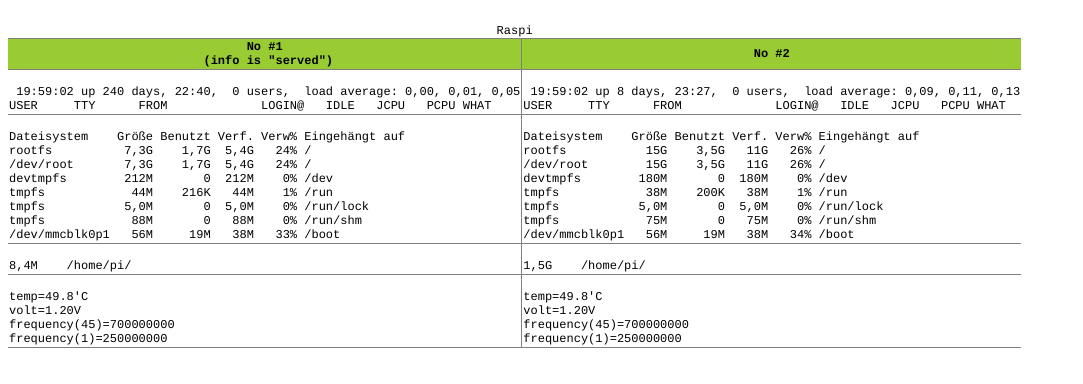
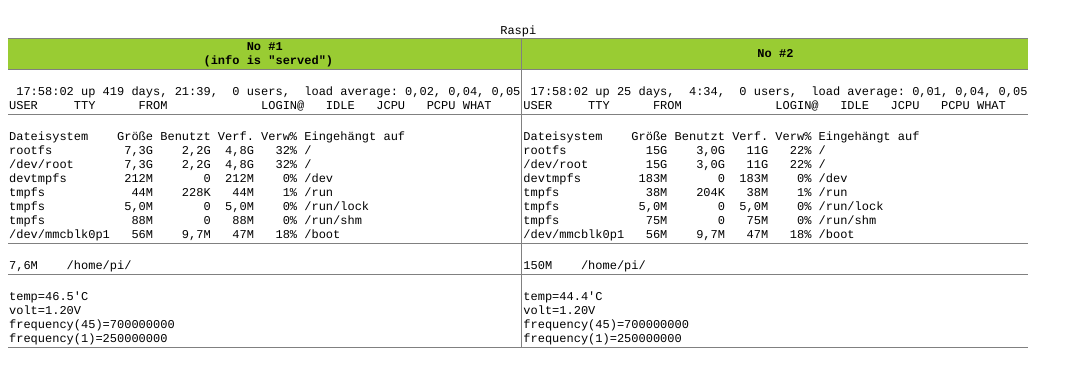
Before and after one commit to flexdigit/PiNo2, a plain HTML site: page index.htm in a window 1280 px wide. Shown: the part 168-552 px from the top of the page, without its empty margins (0-1083 px from the left). Drawn offline with Linux system fonts and the light colour scheme.

Commit message:
Update index.htm

```diff
--- a/index.htm
+++ b/index.htm
@@ -1,6 +1,7 @@
 <!DOCTYPE HTML PUBLIC "-//W3C//DTD HTML 4.01 Transitional//EN">
 <html>
 <head>
+<meta http-equiv="content-type" content="text/html; charset=utf-8">
 <title>Overview</title>
 <style type=text/css>
 *   {font-family: Courier; font-size:12; white-space:pre;}
@@ -8,7 +9,7 @@
 </head>
 <body>
 Overview generated at
-Di 2014-07-22 19:59
+Sa 2015-01-17 17:58
 
     <img src=tempday.png> <img src=tempweek.png>
     <img src=solarday.png> <img src=solarweek.png>
@@ -23,33 +24,33 @@ Di 2014-07-22 19:59
 </tr>
 <tr>
 <td>
- 19:59:02 up 240 days, 22:40,  0 users,  load average: 0,00, 0,01, 0,05<br>USER     TTY      FROM             LOGIN@   IDLE   JCPU   PCPU WHAT<br></td>
+ 17:58:02 up 419 days, 21:39,  0 users,  load average: 0,02, 0,04, 0,05<br>USER     TTY      FROM             LOGIN@   IDLE   JCPU   PCPU WHAT<br></td>
 <td>
- 19:59:02 up 8 days, 23:27,  0 users,  load average: 0,09, 0,11, 0,13<br>USER     TTY      FROM             LOGIN@   IDLE   JCPU   PCPU WHAT<br></td>
+ 17:58:02 up 25 days,  4:34,  0 users,  load average: 0,01, 0,04, 0,05<br>USER     TTY      FROM             LOGIN@   IDLE   JCPU   PCPU WHAT<br></td>
 </tr>
 <tr>
 <td>
-Dateisystem    Größe Benutzt Verf. Verw% Eingehängt auf<br>rootfs          7,3G    1,7G  5,4G   24% /<br>/dev/root       7,3G    1,7G  5,4G   24% /<br>devtmpfs        212M       0  212M    0% /dev<br>tmpfs            44M    216K   44M    1% /run<br>tmpfs           5,0M       0  5,0M    0% /run/lock<br>tmpfs            88M       0   88M    0% /run/shm<br>/dev/mmcblk0p1   56M     19M   38M   33% /boot<br></td>
+Dateisystem    Größe Benutzt Verf. Verw% Eingehängt auf<br>rootfs          7,3G    2,2G  4,8G   32% /<br>/dev/root       7,3G    2,2G  4,8G   32% /<br>devtmpfs        212M       0  212M    0% /dev<br>tmpfs            44M    228K   44M    1% /run<br>tmpfs           5,0M       0  5,0M    0% /run/lock<br>tmpfs            88M       0   88M    0% /run/shm<br>/dev/mmcblk0p1   56M    9,7M   47M   18% /boot<br></td>
 <td>
-Dateisystem    Größe Benutzt Verf. Verw% Eingehängt auf<br>rootfs           15G    3,5G   11G   26% /<br>/dev/root        15G    3,5G   11G   26% /<br>devtmpfs        180M       0  180M    0% /dev<br>tmpfs            38M    200K   38M    1% /run<br>tmpfs           5,0M       0  5,0M    0% /run/lock<br>tmpfs            75M       0   75M    0% /run/shm<br>/dev/mmcblk0p1   56M     19M   38M   34% /boot<br></td>
+Dateisystem    Größe Benutzt Verf. Verw% Eingehängt auf<br>rootfs           15G    3,0G   11G   22% /<br>/dev/root        15G    3,0G   11G   22% /<br>devtmpfs        183M       0  183M    0% /dev<br>tmpfs            38M    204K   38M    1% /run<br>tmpfs           5,0M       0  5,0M    0% /run/lock<br>tmpfs            75M       0   75M    0% /run/shm<br>/dev/mmcblk0p1   56M    9,7M   47M   18% /boot<br></td>
 </tr>
 <tr>
 <td>
-8,4M	/home/pi/
+7,6M	/home/pi/
 </td>
 <td>
-1,5G	/home/pi/
+150M	/home/pi/
 </td>
 </tr>
 <tr>
 <td>
-temp=49.8'C
+temp=46.5'C
 volt=1.20V
 frequency(45)=700000000
 frequency(1)=250000000
 </td>
 <td>
-temp=49.8'C
+temp=44.4'C
 volt=1.20V
 frequency(45)=700000000
 frequency(1)=250000000
```
